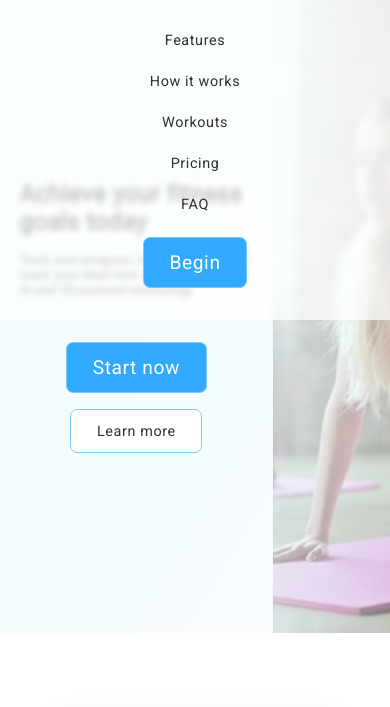
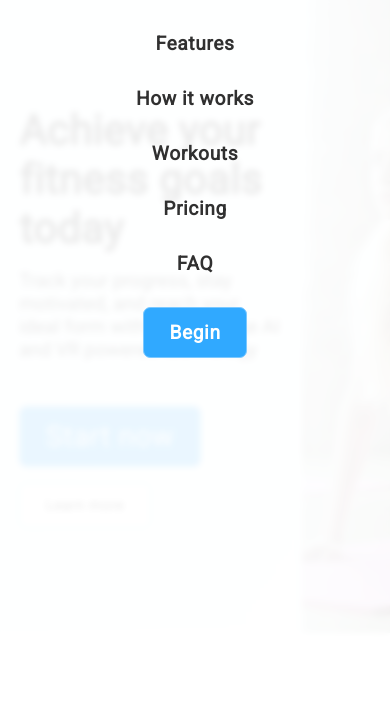
Before and after one commit to asucho3/fitnesia, a plain HTML site: page index.html in a window 390 px wide. Both pictures are taken after a click on the element 342 px from the left and 32 px from the top of the page. Shown: the part 64-771 px from the top of the page. Drawn offline with nearby package versions, Linux system fonts and the light colour scheme.

Commit message:
minor fixes

```diff
--- a/index.html
+++ b/index.html
@@ -42,7 +42,7 @@
           cutting-edge AI and VR powered technology
         </div>
         <ul class="hero-buttons">
-          <li class="nav-link btn btn--full" href=".section-cta">Start now</li>
+          <li class="btn btn--full">Start now</li>
           <li class="btn">Learn more</li>
         </ul>
       </div>
--- a/style.css
+++ b/style.css
@@ -239,7 +239,7 @@ strong {
 
 .btn:hover {
   background-color: var(--main-bg-color);
-  color: #fff;
+  color: #111;
 }
 
 .btn--full:hover {
@@ -863,10 +863,6 @@ strong {
   }
   .header {
     position: relative;
-    overflow-x: hidden;
-  }
-  .header.visible {
-    overflow-x: visible;
   }
   .toggleMenu {
     display: block;
@@ -885,10 +881,13 @@ strong {
     opacity: 0;
     pointer-events: none;
 
-    right: -20%;
+    right: 50%;
+    transform: translateX(50%);
+
+    gap: 4rem;
     top: 8rem;
+    width: 100%;
 
-    width: 100%;
     padding: 4rem 0;
   }
   .header.visible .nav-links {
@@ -899,30 +898,43 @@ strong {
     opacity: 1;
     pointer-events: auto;
 
-    right: 50%;
-    transform: translateX(50%);
-
-    padding: 4rem 0;
+    top: 8rem;
+    height: 100vh;
 
     background-color: #fff;
     backdrop-filter: blur(3px);
-    background-color: #ffffffb0;
+    background-color: #ffffffe5;
 
     transition: all 0.3s;
   }
+  .nav-link,
+  .nav-links .btn {
+    transform: translateX(2rem);
+    font-size: 2.4rem;
+    font-weight: 700;
+  }
+  .header.visible .nav-link,
+  .header.visible .nav-links .btn {
+    transform: translateX(0);
+  }
   .hero-container {
+    grid-template-columns: 3fr 1fr;
     width: 100%;
     padding: 0 0 0 2.4rem;
   }
   .hero-heading {
-    font-size: 3rem;
+    font-size: 5.2rem;
     width: 100%;
   }
   .hero-textbox {
-    font-size: 1.6rem;
+    font-size: 2.4rem;
   }
   .hero-buttons {
     flex-direction: column;
+    align-items: start;
+  }
+  .hero-buttons .btn.btn--full {
+    font-size: 3.6rem;
   }
   .feature-container {
     padding: 1rem;
```
